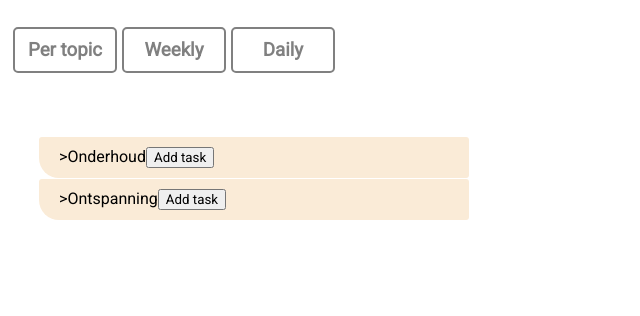
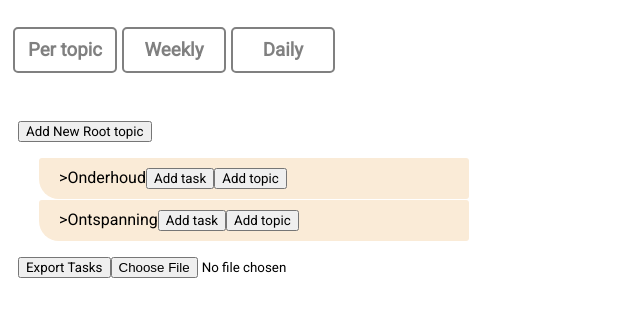
Before and after one commit to ElmoreV/TaskPlanner_javareact, a React (Create React App) app: page / in a window 1280 px wide. Shown: the top 316 px of the page, without its empty margins (0-640 px from the left). Built offline with nearby package versions, Linux system fonts and the light colour scheme.

Commit message:
Can now add new topics. Can now export/import everything in JSON

```diff
--- a/src/TaskList.js
+++ b/src/TaskList.js
@@ -1,4 +1,4 @@
-import { useState } from 'react';
+import { useState, useRef} from 'react';
 import Task from './Task'
 import Topic from './Topic';
 
@@ -46,6 +46,18 @@ const TaskList = () => {
 
     const getFreeTaskKey=()=>{
         return 1+tasks.reduce((max_key,task)=>Math.max(max_key,task.key),0);
+    }
+
+    const getLargestTopicKey=(topic)=>{
+        let max_id  = Math.max(topic.id,
+            topic.subtopics.reduce((max_key,topic)=>Math.max(max_key,getLargestTopicKey(topic)),0));
+        console.log(max_id,topic.title)
+        return max_id;
+    }
+    const getFreeTopicKey=()=>{
+        let max_id = 1+topics.reduce((max_key,topic)=>Math.max(max_key,getLargestTopicKey(topic)),0);
+        console.log(max_id)
+        return max_id;
     }
 
     const getChangeTaskTopic = ()=>{
@@ -131,6 +143,44 @@ const TaskList = () => {
         return completeTask;
     }
 
+    const addTopic = ()=>
+    {
+        let newTopics = [...topics];
+        const addedTopic = {title:`New Topic ${getFreeTopicKey()}`,id:getFreeTopicKey(),unfolded:false,subtopics:[]}
+        newTopics.push(addedTopic);
+        console.log(newTopics);
+        setTopics(newTopics);
+    }
+
+    const addSubtopic_r = (topic,superTopic,newSubTopic)=>{
+        if (topic.id==superTopic.id)
+        {
+            //Add subtopic here
+            topic.subtopics =[...topic.subtopics,
+            newSubTopic];
+            return topic;
+        }else{
+            //recurse through all subtopics
+            return {...topic,
+                subtopics:topic.subtopics.map((topic)=>addSubtopic_r(topic,superTopic,newSubTopic))}
+        }
+    }
+    const addSubtopic = (topic)=>
+    {
+        console.log('In AddSubTopic')
+        console.log(topic);
+        let newTopics = [...topics]
+        const addedTopic = {title:`New Topic ${getFreeTopicKey()}`,id:getFreeTopicKey(),unfolded:false,subtopics:[]}
+        console.log(addedTopic)
+        console.log('start recursion')
+        // now add this topic at the exact right spot
+        // recurse through newTopics
+        // and return the changed topic if it is the right topic
+        newTopics= newTopics.map((topic_r)=>addSubtopic_r(topic_r,topic,addedTopic));
+
+        setTopics(newTopics);
+    }
+
     const addTask = (topic_key)=>{
         let newTasks = [...tasks];
         console.log(topic_key);
@@ -179,7 +229,8 @@ const TaskList = () => {
                             id={topic.id}
                             toggleFold = {toggleFold}
                             unfolded={topic.unfolded}
-                            addTask = {()=>(addTask(topic.id))} /></li>
+                            addTask = {()=>(addTask(topic.id))}
+                            addSubTopic = {()=>(addSubtopic(topic))} /></li>
         <ul>{topic.unfolded && topic.subtopics.map((subtopic)=>(
             recursiveShowTopic(subtopic)
             ))}</ul>
@@ -199,16 +250,68 @@ const TaskList = () => {
     }
 
 
+    const exportjson=()=>{
+        const jsonContent = JSON.stringify({topics,tasks});
+        const blob = new Blob([jsonContent], {type: "application/json"});
+        var a = document.createElement("a");
+        a.href = window.URL.createObjectURL(blob);
+        a.download = "tasks_topics.json";
+        a.click();
+    }
+    // console.log(tasks[0].topics.includes(topics[0].title))
+    const importjson=(file)=>{
 
-    // console.log(tasks[0].topics.includes(topics[0].title))
+    };
+    // const [file,setFile] = useState(null);
+    const fileInputRef = useRef(null);
+
+
+    const handleFileToUpload=(e)=>{
+        console.log('upload start')
+        if (e.target.files) {
+            // setFile(e.target.files[0]);
+            var file = e.target.files[0];
+          }
+          console.log('file?')
+          console.log()
+          if (file){
+            const reader = new FileReader();
+            reader.onload = (evt)=>{
+                console.log('file loaded now parsing')
+                try{
+                    const uploadedData = JSON.parse(evt.target.result);
+                    console.log(uploadedData.topics);
+                    console.log(uploadedData.tasks);
+
+                    setTopics(uploadedData.topics);
+                    setTasks(uploadedData.tasks);
+                }catch(e){
+                    console.error('Uploaded file is not JSON enough.',e);
+                }
+            }
+            console.log('start reading')
+
+            reader.readAsText(file);
+        }
+    }
 
 
 
-    return ( <div className='task-list'>
+    return (
+    // <div>
+        <div className='task-list'>
+        <button onClick = {addTopic}> Add New Root topic</button>
         <ul>
         {topics.map((topic)=>(recursiveShowTopic(topic)))}
         </ul>
-    </div> );
+        <button onClick = {exportjson}>Export Tasks</button>
+         <input type="file"
+                 ref={fileInputRef}
+         onChange={handleFileToUpload}/>
+
+    </div>
+
+    );
 }
 
 export default TaskList;
--- a/src/Topic.js
+++ b/src/Topic.js
@@ -2,7 +2,7 @@ import {useState} from 'react';
 import PropTypes from 'prop-types';
 
 const Topic = (props) => {
-    const {title,updateTaskTopics,setTopicName,id,toggleFold,unfolded,addTask} = props;
+    const {title,updateTaskTopics,setTopicName,id,toggleFold,unfolded,addTask,addSubTopic} = props;
 
     const folded_symbol = '>';
     const unfolded_symbol = 'v';
@@ -36,7 +36,10 @@ const Topic = (props) => {
         e.stopPropagation();
         addTask();
     };
-
+    const handleAddTopicClick = (e) => {
+        e.stopPropagation();
+        addSubTopic();
+    };
     // const fn =
 /*onClick={()=>(toggleCollapse(id))}*/
     // If isEditing: disallow the onclick
@@ -54,6 +57,8 @@ const Topic = (props) => {
             }
             <button className='topicAddTask'
                 onClick={handleAddTaskClick}>Add task</button>
+            <button className='topicAddTopic'
+                onClick={handleAddTopicClick}>Add topic</button>
          </div>);
 }
 
```
Also changed, not shown: todo.txt.
